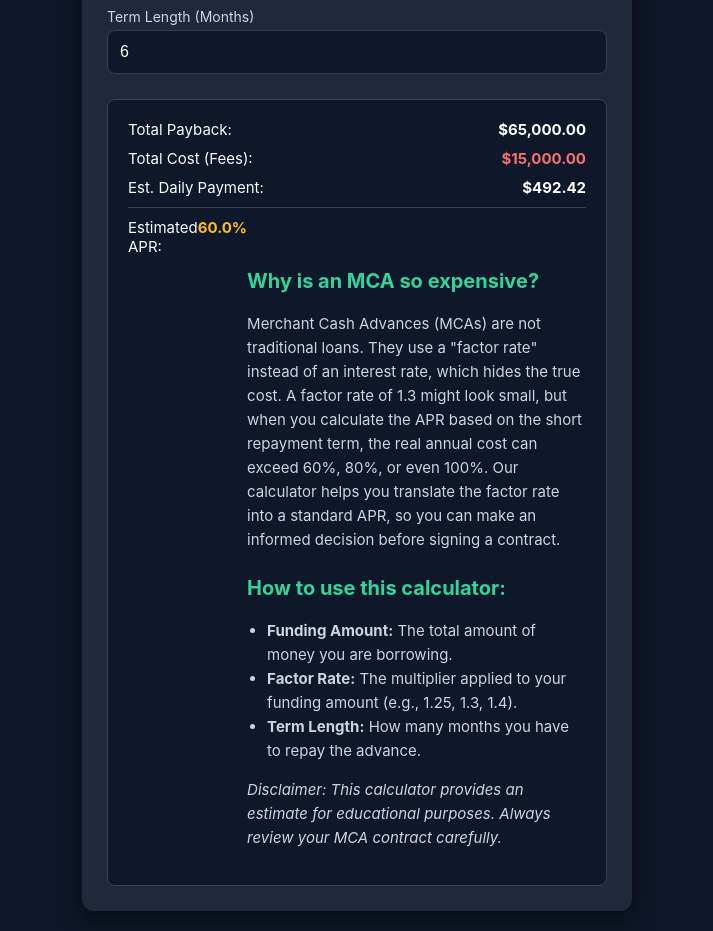
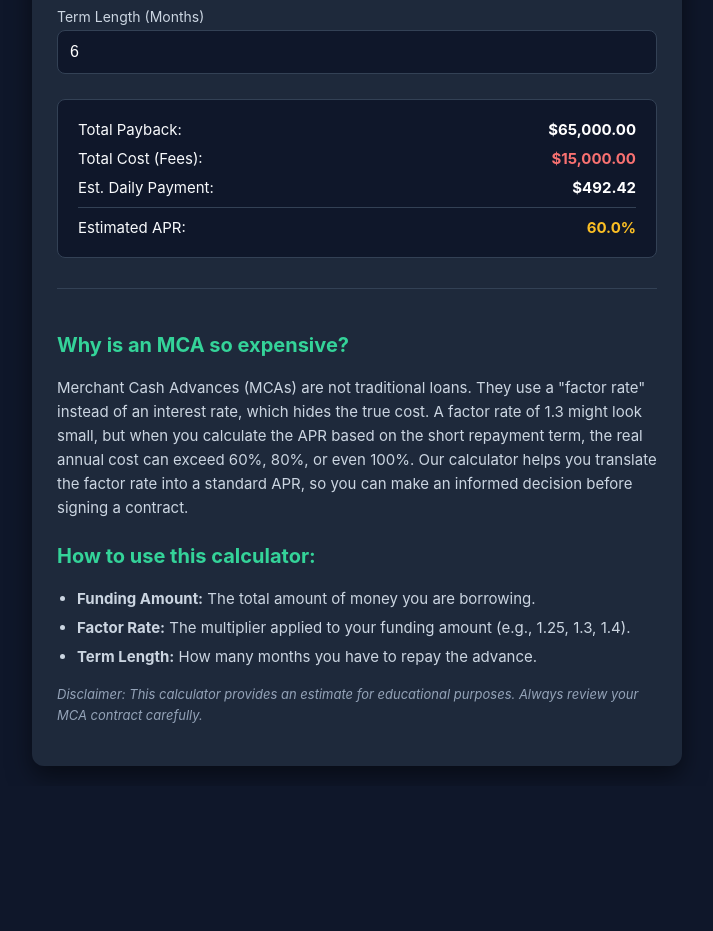
Before and after one commit to BenoYala/mca-calculator, a plain HTML site: page index.html in a window 1280 px wide. Shown: the part 300-1231 px from the top of the page, without its empty margins (283-996 px from the left). After the commit the page ends 1086 px from the top, so only its background shows below. Drawn offline with Linux system fonts and the light colour scheme.

Commit message:
Update index.html

```diff
--- a/index.html
+++ b/index.html
@@ -4,9 +4,10 @@
     <meta charset="UTF-8">
     <meta name="viewport" content="width=device-width, initial-scale=1.0">
     <title>Merchant Cash Advance APR Calculator</title>
+    <meta name="description" content="Calculate the true APR and hidden costs of your Merchant Cash Advance (MCA). Don't be fooled by the factor rate.">
     <style>
         body { font-family: -apple-system, BlinkMacSystemFont, "Segoe UI", Roboto, Helvetica, Arial, sans-serif; background-color: #0f172a; color: #f8fafc; margin: 0; padding: 20px; display: flex; justify-content: center; }
-        .container { max-width: 500px; width: 100%; background-color: #1e293b; padding: 25px; border-radius: 12px; box-shadow: 0 10px 25px rgba(0,0,0,0.5); }
+        .container { max-width: 600px; width: 100%; background-color: #1e293b; padding: 25px; border-radius: 12px; box-shadow: 0 10px 25px rgba(0,0,0,0.5); }
         h1 { color: #34d399; text-align: center; font-size: 24px; margin-bottom: 5px; }
         p.sub { text-align: center; color: #94a3b8; font-size: 14px; margin-bottom: 25px; }
         .input-group { margin-bottom: 15px; }
@@ -20,6 +21,13 @@
         .red { color: #f87171; }
         .yellow { color: #fbbf24; }
         .white { color: #ffffff; }
+
+        /* Стили для текста */
+        .seo-text { margin-top: 30px; color: #cbd5e1; font-size: 15px; line-height: 1.6; border-top: 1px solid #334155; padding-top: 20px; }
+        .seo-text h2 { color: #34d399; font-size: 20px; margin-bottom: 10px; margin-top: 20px; }
+        .seo-text p { margin-bottom: 15px; }
+        .seo-text ul { padding-left: 20px; margin-bottom: 15px; }
+        .seo-text li { margin-bottom: 5px; }
     </style>
 </head>
 <body>
@@ -59,22 +67,23 @@
         <div class="result-row">
             <span>Estimated APR:</span>
             <span class="val yellow" id="apr">0%</span>
+        </div>
+    </div>
+
     <!-- SEO CONTENT START -->
-<div style="margin-top: 30px; color: #cbd5e1; font-size: 15px; line-height: 1.6;">
-    <h2 style="color: #34d399; font-size: 20px; margin-bottom: 10px;">Why is an MCA so expensive?</h2>
+    <div class="seo-text">
+        <h2>Why is an MCA so expensive?</h2>
         <p>Merchant Cash Advances (MCAs) are not traditional loans. They use a "factor rate" instead of an interest rate, which hides the true cost. A factor rate of 1.3 might look small, but when you calculate the APR based on the short repayment term, the real annual cost can exceed 60%, 80%, or even 100%. Our calculator helps you translate the factor rate into a standard APR, so you can make an informed decision before signing a contract.</p>
 
-    <h2 style="color: #34d399; font-size: 20px; margin-top: 20px; margin-bottom: 10px;">How to use this calculator:</h2>
-    <ul style="padding-left: 20px;">
+        <h2>How to use this calculator:</h2>
+        <ul>
             <li><strong>Funding Amount:</strong> The total amount of money you are borrowing.</li>
             <li><strong>Factor Rate:</strong> The multiplier applied to your funding amount (e.g., 1.25, 1.3, 1.4).</li>
             <li><strong>Term Length:</strong> How many months you have to repay the advance.</li>
         </ul>
-    <p style="margin-top: 15px; font-style: italic;">Disclaimer: This calculator provides an estimate for educational purposes. Always review your MCA contract carefully.</p>
+        <p style="font-style: italic; font-size: 13px; color: #94a3b8;">Disclaimer: This calculator provides an estimate for educational purposes. Always review your MCA contract carefully.</p>
     </div>
     <!-- SEO CONTENT END -->
-        </div>
-    </div>
 </div>
 
 <script>
@@ -87,9 +96,8 @@
         const cost = payback - amount;
         const monthlyRate = (cost / amount) / term;
         const apr = monthlyRate * 12 * 100;
-        const daily = (payback / term) / 22; // ~22 business days a month
+        const daily = (payback / term) / 22;
 
-        // Форматирование валюты
         const format = (num) => "$" + num.toLocaleString('en-US', { minimumFractionDigits: 2, maximumFractionDigits: 2 });
 
         document.getElementById('payback').textContent = format(payback);
@@ -98,7 +106,6 @@
         document.getElementById('apr').textContent = apr.toFixed(1) + "%";
     }
 
-    // Инициализация при загрузке
     calculate();
 </script>
 
```
Lines whose indentation alone changed are shown as unchanged.
